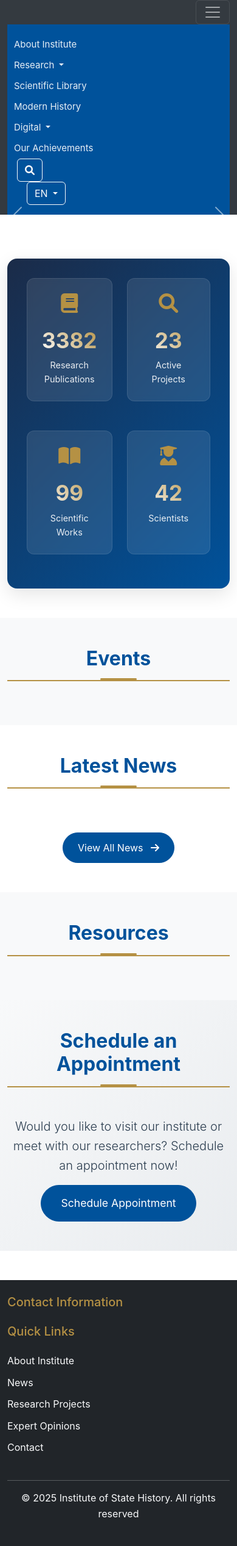
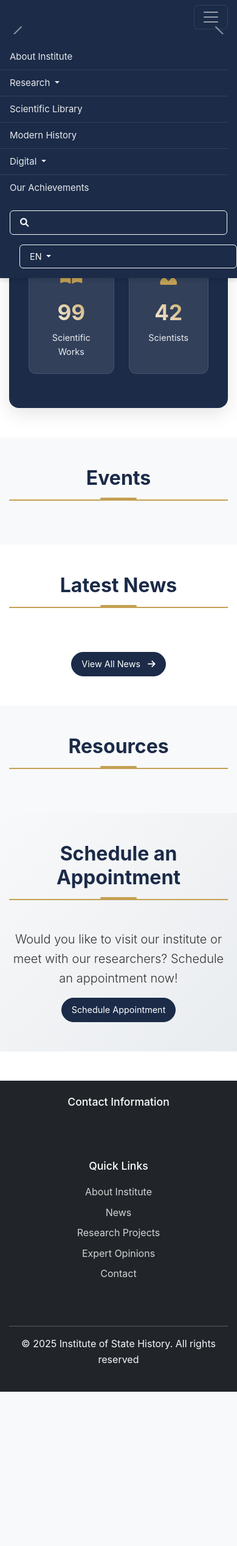
Before and after one commit to SmaylovSerikbay/historystate, a Django app: page /en/ in a window 390 px wide, after a click that opens the changed part. Shown: the whole page at 61% size. After the commit the page ends 2282 px from the top, so only its background shows below. Run offline with Django 5.2, Linux system fonts and the light colour scheme; data that the repository does not hold is empty; some libraries are stand-ins or nearby versions.

Commit message:
Refactor base template with comprehensive responsive design and styling updates

```diff
--- a/templates/base.html
+++ b/templates/base.html
@@ -175,9 +175,50 @@
     <script src="https://cdn.jsdelivr.net/npm/bootstrap@5.3.0/dist/js/bootstrap.bundle.min.js"></script>
     <script src="{% static 'js/main.js' %}"></script>
     <style>
+        /* Общие стили */
+        :root {
+            --primary-color: #1B2B48;
+            --secondary-color: #C4A052;
+            --text-color: #333333;
+            --light-bg: #F8F9FA;
+            --border-color: #E5E5E5;
+        }
+
+        body {
+            min-height: 100vh;
+            display: flex;
+            flex-direction: column;
+        }
+
+        .main-content {
+            flex: 1 0 auto;
+        }
+
+        /* Стили для хедера */
+        .header {
+            background: var(--primary-color);
+            box-shadow: 0 2px 4px rgba(0,0,0,0.1);
+        }
+
         .header-logo {
-            height: 40px;
+            height: 35px;
             width: auto;
+        }
+
+        .navbar {
+            padding: 0.5rem 0;
+        }
+
+        .navbar-brand {
+            font-size: 15px;
+            line-height: 1.2;
+            display: flex;
+            align-items: center;
+            padding: 0.5rem 0;
+        }
+
+        .navbar-brand img {
+            margin-right: 10px;
         }
 
         /* Стили для навигации */
@@ -185,20 +226,10 @@
             align-items: center;
         }
 
-        .navbar-brand {
-            font-size: 15px;
-            line-height: 1.2;
-            display: flex;
-            align-items: center;
-        }
-
-        .navbar-brand img {
-            margin-right: 10px;
-        }
-
         .navbar-nav .nav-item {
             white-space: nowrap;
             margin: 0 5px;
+            position: relative;
         }
 
         .navbar-nav .nav-link {
@@ -207,27 +238,53 @@
             line-height: 1.2;
             text-align: center;
             display: inline-block;
+            transition: color 0.3s ease;
         }
 
         .navbar-nav .dropdown-menu {
             min-width: 220px;
+            margin-top: 0;
+            border: none;
+            border-radius: 0 0 4px 4px;
+            box-shadow: 0 4px 6px rgba(0,0,0,0.1);
         }
 
         .navbar-nav .dropdown-item {
             white-space: normal;
             padding: 8px 15px;
             line-height: 1.2;
+            font-size: 14px;
         }
 
+        /* Мобильная навигация */
         @media (max-width: 991.98px) {
+            .navbar-collapse {
+                background: var(--primary-color);
+                padding: 1rem;
+                position: absolute;
+                top: 100%;
+                left: 0;
+                right: 0;
+                z-index: 1000;
+                box-shadow: 0 4px 6px rgba(0,0,0,0.1);
+            }
+
+            .navbar-nav {
+                margin: 0 -1rem;
+            }
+
             .navbar-nav .nav-item {
                 margin: 0;
                 width: 100%;
-                text-align: left;
+                border-bottom: 1px solid rgba(255,255,255,0.1);
+            }
+
+            .navbar-nav .nav-item:last-child {
+                border-bottom: none;
             }
 
             .navbar-nav .nav-link {
-                padding: 0.5rem 0;
+                padding: 0.75rem 1rem;
                 display: block;
                 text-align: left;
             }
@@ -236,21 +293,35 @@
                 min-width: 100%;
                 margin: 0;
                 padding: 0;
-                border: none;
-                background: transparent;
+                background: rgba(0,0,0,0.1);
+                border-radius: 0;
+                box-shadow: none;
             }
 
             .navbar-nav .dropdown-item {
-                padding: 0.5rem 1rem;
-                color: rgba(255,255,255,.75);
+                padding: 0.75rem 1.5rem;
+                color: rgba(255,255,255,0.8);
             }
 
             .navbar-nav .dropdown-item:hover {
-                background: transparent;
+                background: rgba(255,255,255,0.1);
                 color: #fff;
+            }
+
+            .language-switcher,
+            .search-wrapper {
+                margin-top: 1rem;
+                width: 100%;
+            }
+
+            .language-switcher .btn,
+            .search-wrapper .btn {
+                width: 100%;
+                text-align: left;
             }
         }
 
+        /* Поиск */
         .search-wrapper {
             position: relative;
         }
@@ -264,7 +335,7 @@
             padding: 15px;
             background: white;
             border-radius: 8px;
-            box-shadow: 0 2px 10px rgba(0,0,0,0.1);
+            box-shadow: 0 4px 12px rgba(0,0,0,0.15);
             margin-top: 10px;
             z-index: 1000;
         }
@@ -275,29 +346,14 @@
 
         .search-form .form-control {
             border-radius: 4px 0 0 4px;
+            border: 1px solid var(--border-color);
         }
 
         .search-form .btn {
             border-radius: 0 4px 4px 0;
         }
 
-        .footer {
-            margin-top: auto;
-        }
-
-        .footer a {
-            text-decoration: none;
-            transition: opacity 0.3s;
-        }
-
-        .footer a:hover {
-            opacity: 0.8;
-        }
-
-        .footer ul li {
-            margin-bottom: 10px;
-        }
-
+        /* Адаптивный поиск */
         @media (max-width: 768px) {
             .search-popup {
                 width: 100%;
@@ -306,49 +362,93 @@
                 left: 0;
                 right: 0;
                 border-radius: 0;
+                margin-top: 0;
+                box-shadow: 0 4px 12px rgba(0,0,0,0.1);
+            }
+
+            .search-form {
+                max-width: 90%;
+                margin: 0 auto;
             }
         }
 
-        .row-resources {
-            display: flex;
-            flex-wrap: wrap;
-            margin-right: -15px;
-            margin-left: -15px;
-            justify-content: flex-start;
+        /* Футер */
+        .footer {
+            margin-top: auto;
+            padding: 3rem 0 1.5rem;
+            background: var(--primary-color);
         }
 
-        .col-lg-2-4 {
-            position: relative;
-            width: 20%;
-            padding-right: 15px;
-            padding-left: 15px;
-            flex: 0 0 20%;
-            max-width: 20%;
+        .footer a {
+            text-decoration: none;
+            transition: opacity 0.3s;
+            color: rgba(255,255,255,0.8) !important;
         }
 
-        @media (max-width: 991.98px) {
-            .col-lg-2-4 {
-                flex: 0 0 33.333%;
-                max-width: 33.333%;
+        .footer a:hover {
+            opacity: 0.8;
+            color: #fff !important;
+        }
+
+        .footer ul li {
+            margin-bottom: 0.75rem;
+        }
+
+        .footer h5 {
+            color: #fff;
+            margin-bottom: 1.25rem;
+            font-size: 1.1rem;
+        }
+
+        /* Адаптивный футер */
+        @media (max-width: 768px) {
+            .footer {
+                padding: 2rem 0 1rem;
+                text-align: center;
+            }
+
+            .footer .col-md-4 {
+                margin-bottom: 2rem;
+            }
+
+            .footer ul {
+                padding: 0;
+            }
+
+            .footer ul li {
+                margin-bottom: 0.5rem;
             }
         }
 
-        @media (max-width: 767.98px) {
-            .col-lg-2-4 {
-                flex: 0 0 50%;
-                max-width: 50%;
+        /* Общие адаптивные стили */
+        @media (max-width: 576px) {
+            .container {
+                padding-left: 15px;
+                padding-right: 15px;
             }
-        }
 
-        @media (max-width: 575.98px) {
-            .col-lg-2-4 {
-                flex: 0 0 100%;
-                max-width: 100%;
+            .row {
+                margin-left: -15px;
+                margin-right: -15px;
             }
-        }
 
-        .navbar-nav .nav-link:hover {
-            color: #fff;
+            .col, [class*="col-"] {
+                padding-left: 15px;
+                padding-right: 15px;
+            }
+
+            h1, .h1 {
+                font-size: 1.75rem;
+            }
+
+            h2, .h2 {
+                font-size: 1.5rem;
+            }
+
+            .btn {
+                padding: 0.5rem 1rem;
+                font-size: 0.9rem;
+            }
         }
     </style>
     <script>
```
